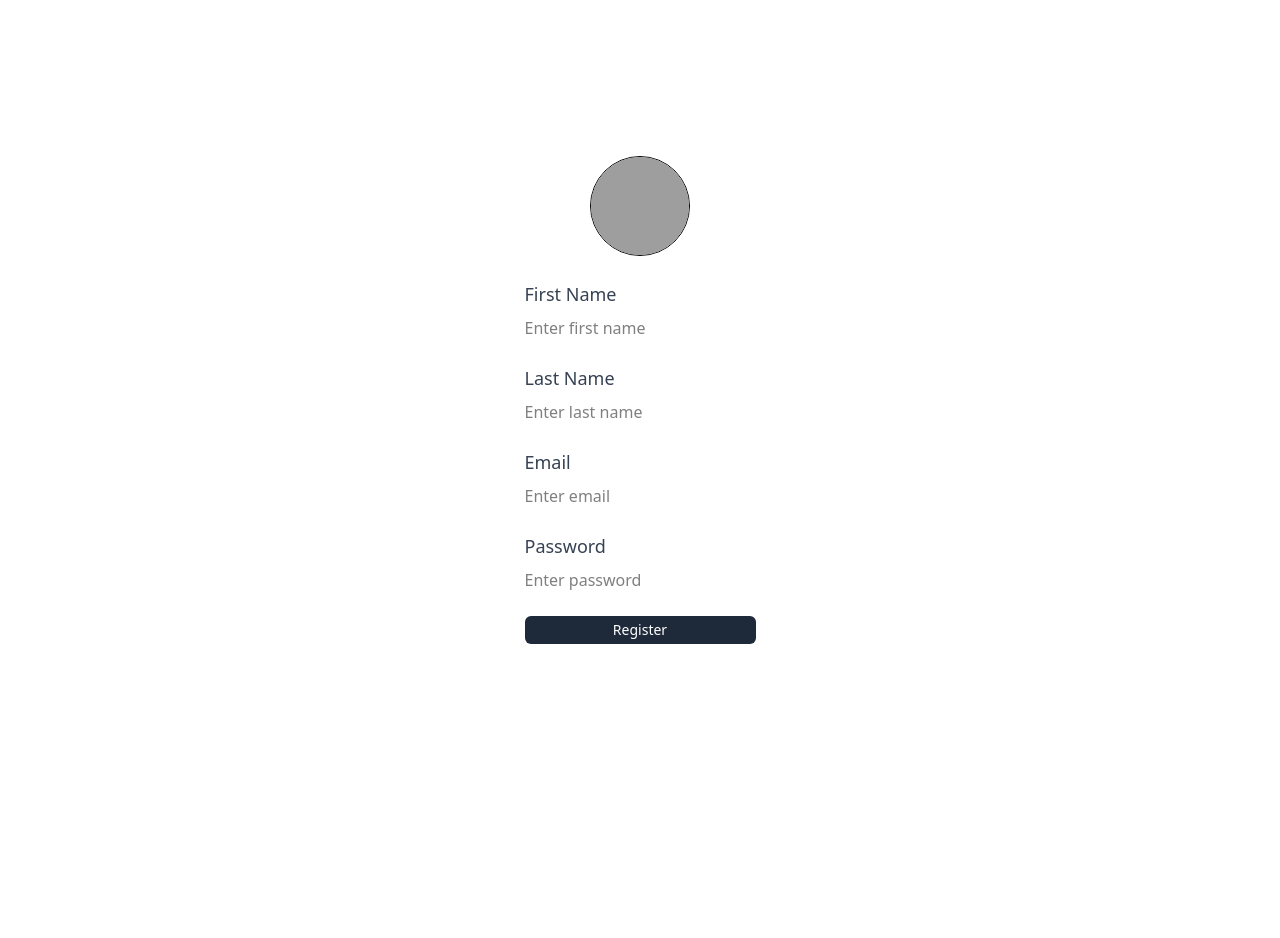
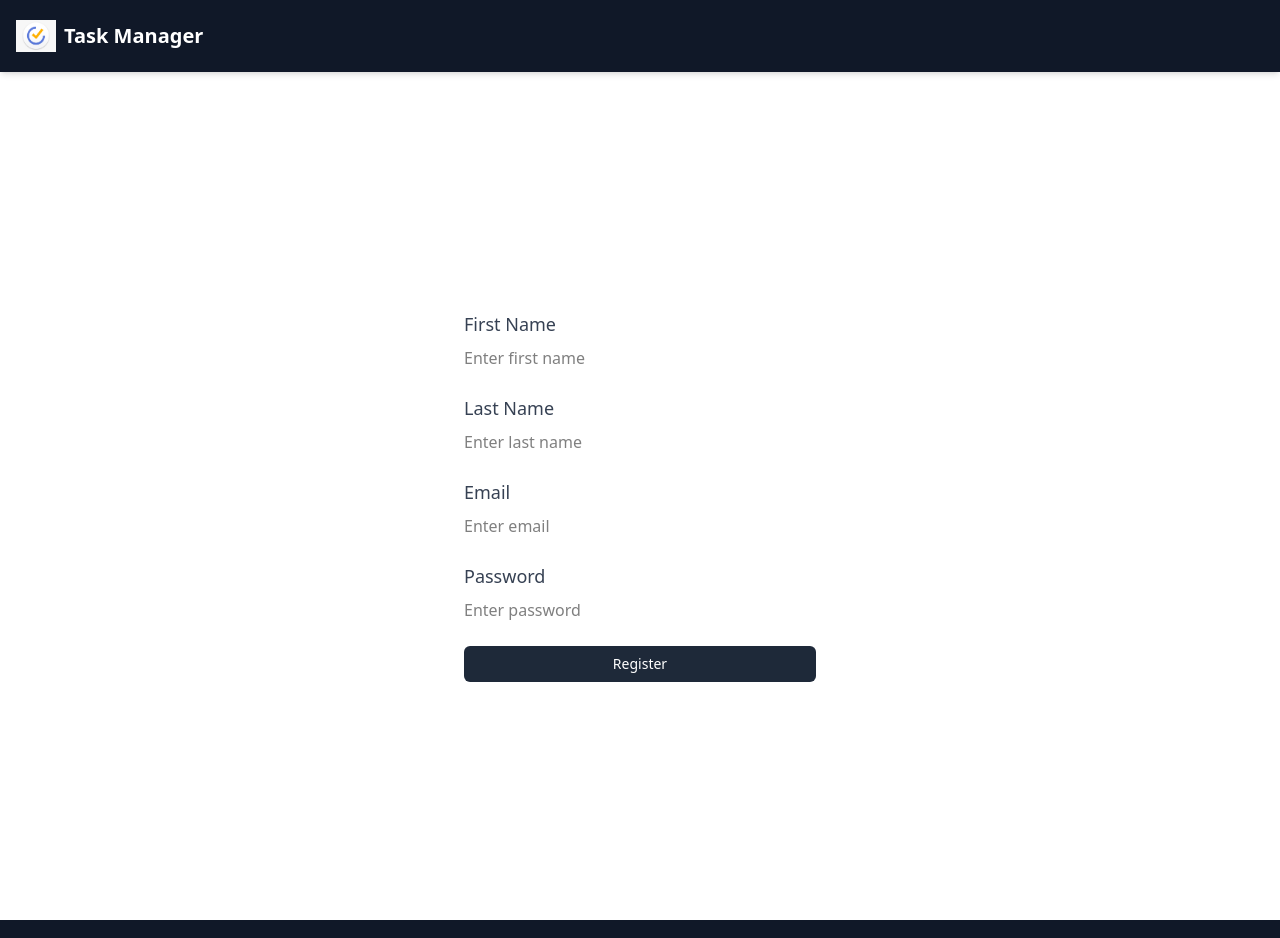
Before and after one commit to zumra2002/Task-Management-Project-Frontend, a React (Vite) app: page /register in a window 1280 px wide. Shown: the top 938 px of the page. Before the commit the page ends 800 px from the top, so only its background shows below. Built offline with nearby package versions, Linux system fonts and the light colour scheme; grey boxes are pictures that could not be loaded.

Commit message:
update some files

```diff
--- a/src/App.jsx
+++ b/src/App.jsx
@@ -1,27 +1,55 @@
-import { useState } from 'react'
-import { BrowserRouter, Routes,Route } from 'react-router-dom'
+// src/App.jsx
+import { BrowserRouter, Routes, Route, Link } from "react-router-dom";
+import UserRegister from "./pages/UserRegister";
+import Login from "./pages/Login";
+import AddTask from "./pages/AddTask";
+import TaskList from "./pages/TaskList";
+import logo from "./assets/logo.png"; // logo in src/assets
 
-import UserRegister from './pages/UserRegister'
-import Login from './pages/Login'
-import AddTask from './pages/AddTask'
+// Header component
+function Header() {
+  return (
+    <header className="bg-gray-900 text-white sticky top-0 z-50 shadow-md">
+      <div className="container mx-auto flex items-center p-4">
+        {/* Logo */}
+        <Link to="/list" className="flex items-center gap-2">
+          <img src={logo} alt="Logo" className="h-10 w-10 object-contain" />
+          <span className="text-xl font-bold">Task Manager</span>
+        </Link>
+      </div>
+    </header>
+  );
+}
 
-import TaskList from './pages/TaskList'
+// Footer component
+function Footer() {
+  return (
+    <footer className="bg-gray-900 text-white mt-auto">
+      <div className="container mx-auto px-6 py-4 text-center text-sm">
+        © {new Date().getFullYear()} Task Manager. All rights reserved.
+      </div>
+    </footer>
+  );
+}
 
-function App() {
-  const [count, setCount] = useState(0)
-
+// Main App
+export default function App() {
   return (
     <BrowserRouter>
+      <div className="flex flex-col min-h-screen">
+        <Header />
+
+        <main className="flex-1 container mx-auto px-4 py-6">
           <Routes>
-
+            <Route path="/" element={<Login />} />
             <Route path="/register" element={<UserRegister />} />
-           <Route path="/" element={<Login />} />
             <Route path="/AddTask" element={<AddTask />} />
             <Route path="/list" element={<TaskList />} />
+          </Routes>
+        </main>
 
-       </Routes>
+        <Footer />
+      </div>
     </BrowserRouter>
-  )
+  );
 }
-
-export default App
--- a/src/pages/UserRegister.jsx
+++ b/src/pages/UserRegister.jsx
@@ -1,7 +1,7 @@
 import React, { useState } from 'react';
 import axios from 'axios';
 import { toast } from 'react-hot-toast';
-import { Link,useNavigate  } from 'react-router-dom';
+import { useNavigate } from 'react-router-dom';
 
 const UserRegister = () => {
   const [formData, setFormData] = useState({
@@ -9,14 +9,13 @@ const UserRegister = () => {
     lastname: '',
     email: '',
     password: '',
-
   });
 
   const [error, setError] = useState('');
   const [successMessage, setSuccessMessage] = useState('');
   const [loading, setLoading] = useState(false);
 
-const navigate = useNavigate();
+  const navigate = useNavigate();
 
   const handleChange = (e) => {
     const { name, value } = e.target;
@@ -28,7 +27,7 @@ const navigate = useNavigate();
     setError('');
     setLoading(true);
 
-    const { firstname, lastname, email, password} = formData;
+    const { firstname, lastname, email, password } = formData;
 
     // Validation
     if (!firstname || !lastname || !email || !password) {
@@ -38,15 +37,14 @@ const navigate = useNavigate();
       return;
     }
 
-
-    const emailPattern = /^[a-zA-Z0-9._%+-]+@[a-zA-Z0-9.-]+\.[a-zA-Z]{2,}$/;
+    const emailPattern =
+      /^[a-zA-Z0-9._%+-]+@[a-zA-Z0-9.-]+\.[a-zA-Z]{2,}$/;
     if (!emailPattern.test(email)) {
       setError('Please enter a valid email.');
       toast.error('Please enter a valid email.');
       setLoading(false);
       return;
     }
-
 
     if (password.length < 8) {
       setError('Password must be at least 8 characters long.');
@@ -55,15 +53,11 @@ const navigate = useNavigate();
       return;
     }
 
-
-
     try {
-
-      const response = await axios.post(
+      await axios.post(
         'http://localhost:5000/api/users/register',
         formData
       );
-
 
       setSuccessMessage('Registration successful!');
       toast.success('Customer added successfully!');
@@ -72,15 +66,15 @@ const navigate = useNavigate();
         lastname: '',
         email: '',
         password: '',
-
       });
-        navigate('/');
+      navigate('/');
     } catch (err) {
-
-      console.error('Error:', err.response ? err.response.data : err.message);
+      console.error(
+        'Error:',
+        err.response ? err.response.data : err.message
+      );
 
       if (err.response) {
-
         setError(err.response.data.message || 'Error registering user.');
         toast.error(err.response.data.message || 'Error registering user.');
       } else {
@@ -94,24 +88,22 @@ const navigate = useNavigate();
 
   return (
     <div className="w-full h-screen flex items-center justify-center bg-picture">
-      <div className="w-[400px] h-[600px] flex items-center justify-center flex-col relative backdrop-blur-2xl rounded-2xl">
+      <div className="w-[400px] h-[500px] flex items-center justify-center flex-col relative backdrop-blur-2xl rounded-2xl p-6">
+        {error && <p className="text-red-500 text-center mb-4">{error}</p>}
+        {successMessage && (
+          <p className="text-green-500 text-center mb-4">
+            {successMessage}
+          </p>
+        )}
 
-
-        {error && <p className="text-red-500 text-center mb-4">{error}</p>}
-        {successMessage && <p className="text-green-500 text-center mb-4">{successMessage}</p>}
-
-        <form onSubmit={handleSubmit} className="space-y-6">
-        <div className="w-full flex justify-center mb-6">
-            <img
-              src="/logo.png"
-              alt="logo"
-              className="w-[100px] h-[100px] rounded-full border-[1px]"
-            />
-          </div>
-
+        <form onSubmit={handleSubmit} className="space-y-6 w-full">
           <div className="flex flex-col">
-
-            <label htmlFor="firstname" className="text-lg font-medium text-gray-700 mb-2 text-left">First Name</label>
+            <label
+              htmlFor="firstname"
+              className="text-lg font-medium text-gray-700 mb-2 text-left"
+            >
+              First Name
+            </label>
             <input
               type="text"
               id="firstname"
@@ -124,7 +116,12 @@ const navigate = useNavigate();
           </div>
 
           <div className="flex flex-col">
-            <label htmlFor="lastname" className="text-lg font-medium text-gray-700 mb-2 text-left">Last Name</label>
+            <label
+              htmlFor="lastname"
+              className="text-lg font-medium text-gray-700 mb-2 text-left"
+            >
+              Last Name
+            </label>
             <input
               type="text"
               id="lastname"
@@ -137,7 +134,12 @@ const navigate = useNavigate();
           </div>
 
           <div className="flex flex-col">
-            <label htmlFor="email" className="text-lg font-medium text-gray-700 mb-2 text-left">Email</label>
+            <label
+              htmlFor="email"
+              className="text-lg font-medium text-gray-700 mb-2 text-left"
+            >
+              Email
+            </label>
             <input
               type="email"
               id="email"
@@ -150,7 +152,12 @@ const navigate = useNavigate();
           </div>
 
           <div className="flex flex-col">
-            <label htmlFor="password" className="text-lg font-medium text-gray-700 mb-2 text-left">Password</label>
+            <label
+              htmlFor="password"
+              className="text-lg font-medium text-gray-700 mb-2 text-left"
+            >
+              Password
+            </label>
             <input
               type="password"
               id="password"
@@ -165,16 +172,14 @@ const navigate = useNavigate();
           <div className="flex justify-end">
             <button
               type="submit"
-              className={`w-full px-2 py-1 bg-gray-800 text-sm text-white rounded-md hover:bg-gray-400 focus:outline-none ${loading ? 'opacity-50 cursor-not-allowed' : ''}`}
+              className={`w-full px-2 py-2 bg-gray-800 text-sm text-white rounded-md hover:bg-gray-700 focus:outline-none ${
+                loading ? 'opacity-50 cursor-not-allowed' : ''
+              }`}
               disabled={loading}
             >
               {loading ? 'Loading...' : 'Register'}
             </button>
-
           </div>
-
-
-
         </form>
       </div>
     </div>
```
Also changed, not shown: src/assets/tk1.jpg (added). Lines whose indentation alone changed are shown as unchanged.
